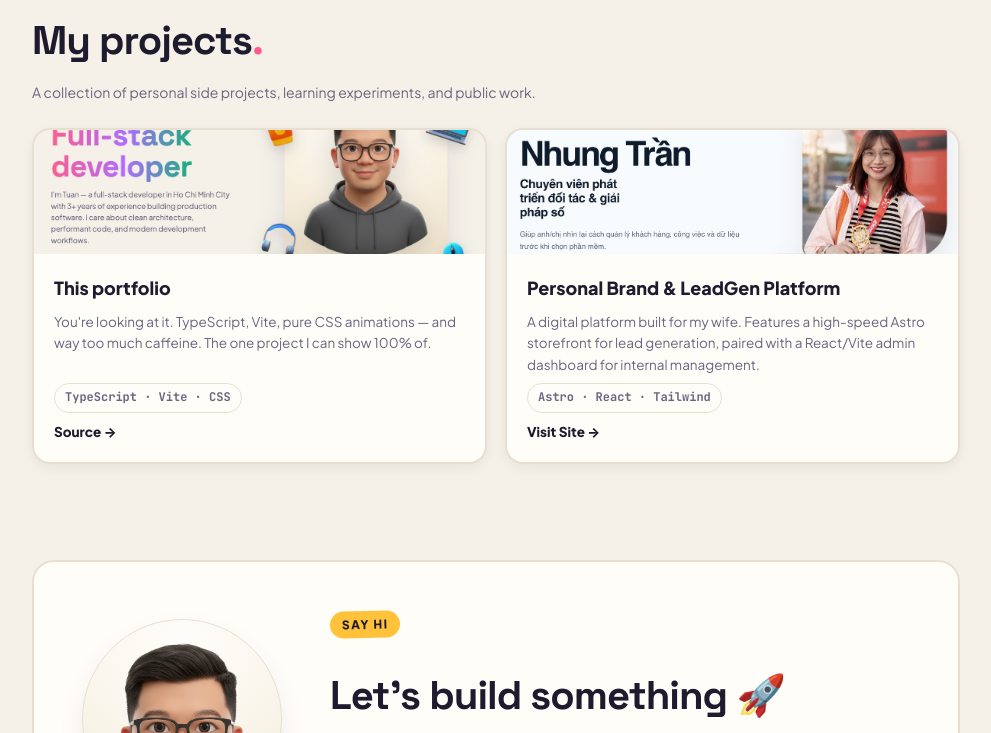
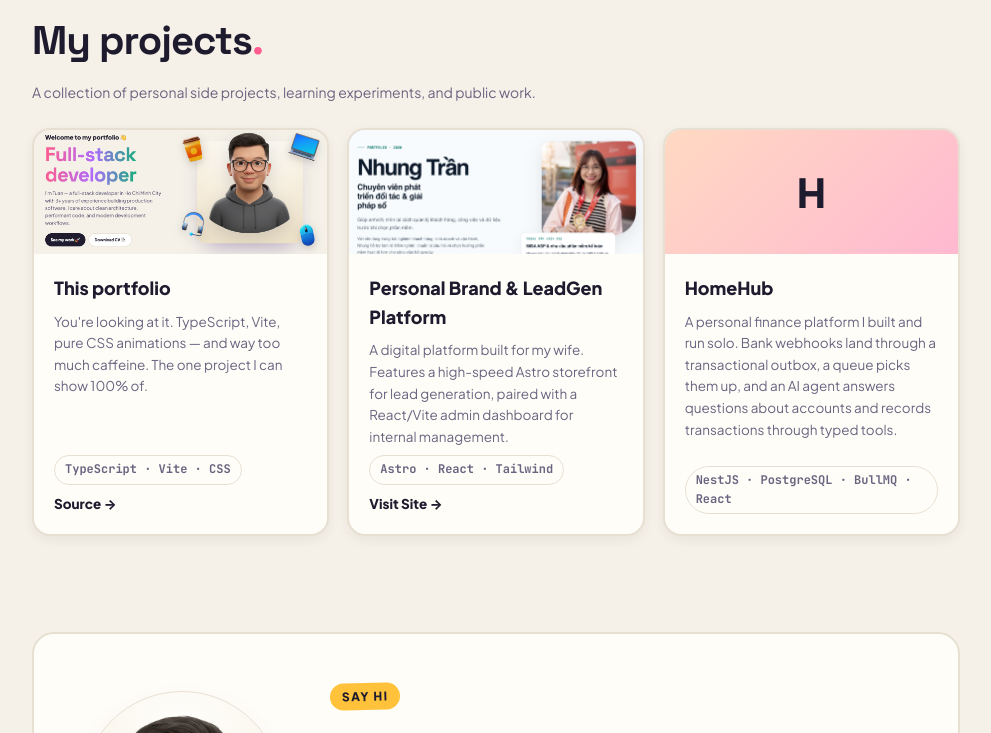
Before and after one commit to tranttuan96/my-portfolio, a website built with Vite: page index.html in a window 1280 px wide. Shown: the part 1410-2143 px from the top of the page, without its empty margins (144-1135 px from the left). Built offline with nearby package versions, Linux system fonts and the light colour scheme.

Commit message:
feat: add the HomeHub project card
HomeHub is private, so there is no screenshot to show. Cards can now
carry a monogram instead of an image: the tint that used to sit behind a
screenshot becomes the background, with the initial drawn on it.

Renames the orphaned idea tint to homehub.

Claude-Session: https://claude.ai/code/session_013yHpd74PnVSEqvcDDQqCVw

```diff
--- a/src/data/projects.ts
+++ b/src/data/projects.ts
@@ -1,5 +1,8 @@
 export interface Project {
-  image: string;
+  /** Screenshot for the card. Omit when a project has nothing public to show. */
+  image?: string;
+  /** Single letter drawn in the image slot when there is no screenshot. */
+  monogram?: string;
   tint: string;
   title: string;
   desc: string;
@@ -25,4 +28,11 @@ export const projects: Project[] = [
     tags: 'Astro · React · Tailwind',
     link: { href: 'https://nhungtran.space', label: 'Visit Site →' },
   },
+  {
+    monogram: 'H',
+    tint: 'linear-gradient(135deg,var(--tint-homehub-a),var(--tint-homehub-b))',
+    title: 'HomeHub',
+    desc: 'A personal finance platform I built and run solo. Bank webhooks land through a transactional outbox, a queue picks them up, and an AI agent answers questions about accounts and records transactions through typed tools.',
+    tags: 'NestJS · PostgreSQL · BullMQ · React',
+  },
 ];
--- a/src/sections/render-projects.ts
+++ b/src/sections/render-projects.ts
@@ -11,10 +11,14 @@ export function renderProjects(): void {
         ? `<a class="plink" href="${safeHref(project.link.href)}" target="_blank" rel="noopener">${escapeAttr(project.link.label)}</a>`
         : '';
       const badge = project.brewing ? `<span class="pbadge">In progress</span>` : '';
+      // Without a screenshot the tint shows through, so draw the initial on it.
+      const illust = project.image
+        ? `<img src="${escapeAttr(project.image)}" alt="" />`
+        : `<span class="pmono" aria-hidden="true">${escapeAttr(project.monogram ?? '')}</span>`;
       return `
       <div class="pet-card${project.brewing ? ' brewing' : ''}">
         <div class="p-illust">
-          <img src="${escapeAttr(project.image)}" alt="" />
+          ${illust}
         </div>
         <div class="p-content">
           <div class="p-header">
--- a/src/styles/sections.css
+++ b/src/styles/sections.css
@@ -19,6 +19,7 @@
 /* The tint under each screenshot is written from render-projects.ts. */
 .pet-card .p-illust { height: 124px; background: var(--surface-media); }
 .pet-card .p-illust img { height: 100%; width: 100%; object-fit: cover; display: block; }
+.pet-card .p-illust .pmono { display: grid; place-items: center; height: 100%; font-size: var(--fs-h2); font-weight: var(--fw-black); color: var(--text-strong); }
 .pet-card .p-content { padding: var(--space-5); display: flex; flex-direction: column; gap: var(--space-2); flex: 1; }
 .pet-card .p-header { display: flex; align-items: center; gap: var(--space-2); }
 .pet-card .ptitle { font-weight: var(--fw-black); font-size: var(--fs-title); color: var(--text-strong); }
--- a/src/styles/tokens/colors.css
+++ b/src/styles/tokens/colors.css
@@ -44,13 +44,14 @@
      slot. Referenced from src/data/projects.ts, not from a stylesheet: the
      gradient string is assigned through the CSSOM in render-projects.ts and
      var() resolves there like anywhere else. Paler than the accent ramp on
-     purpose — they sit behind a screenshot and must not compete with it. */
+     purpose — they sit behind a screenshot, or behind a
+     monogram when a project has none to show, and must not compete with it. */
   --tint-portfolio-a: #ffd0e0;
   --tint-portfolio-b: #ffe9c7;
   --tint-leadgen-a:   #cfe6ff;
   --tint-leadgen-b:   #d8d2ff;
-  --tint-idea-a:      #ffd9c2;
-  --tint-idea-b:      #ffb9d1;
+  --tint-homehub-a:   #ffd9c2;
+  --tint-homehub-b:   #ffb9d1;
 
   /* ── Semantic aliases ── */
   --bg:            var(--cream-200);
```
